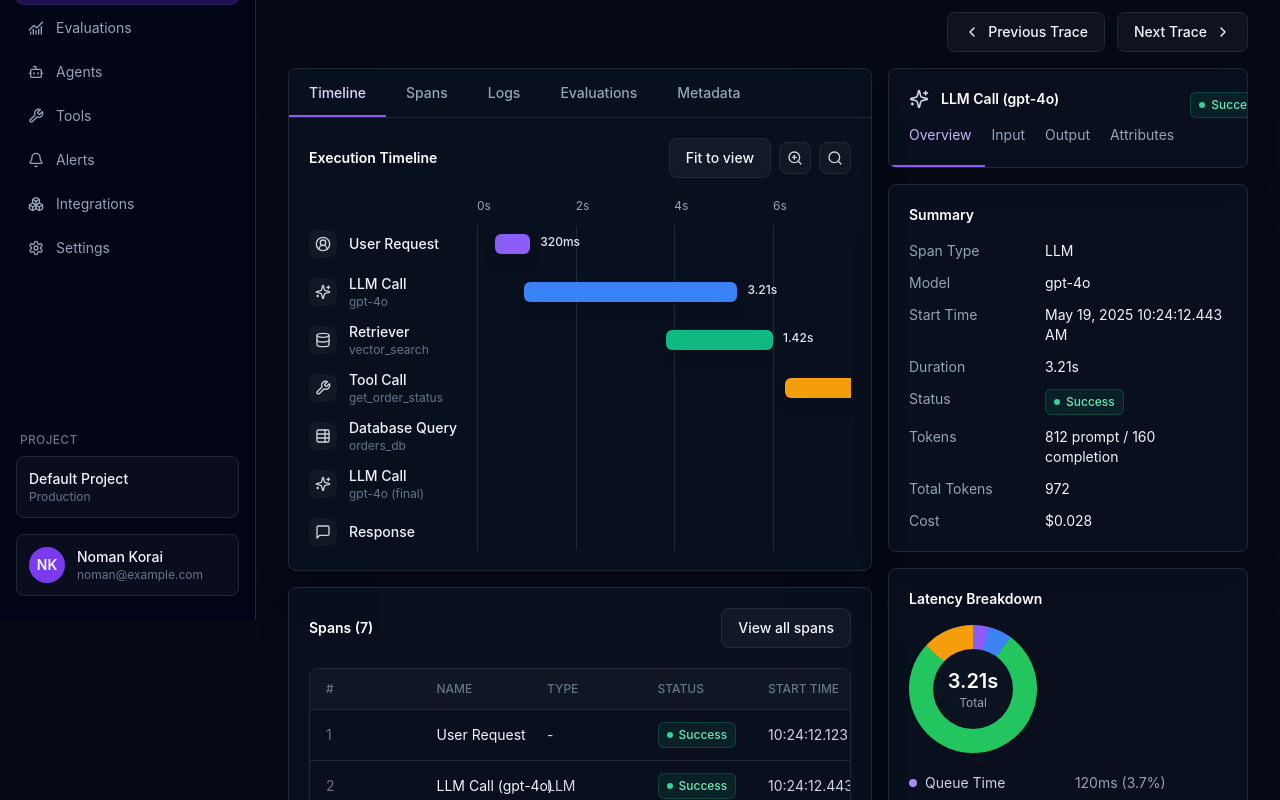
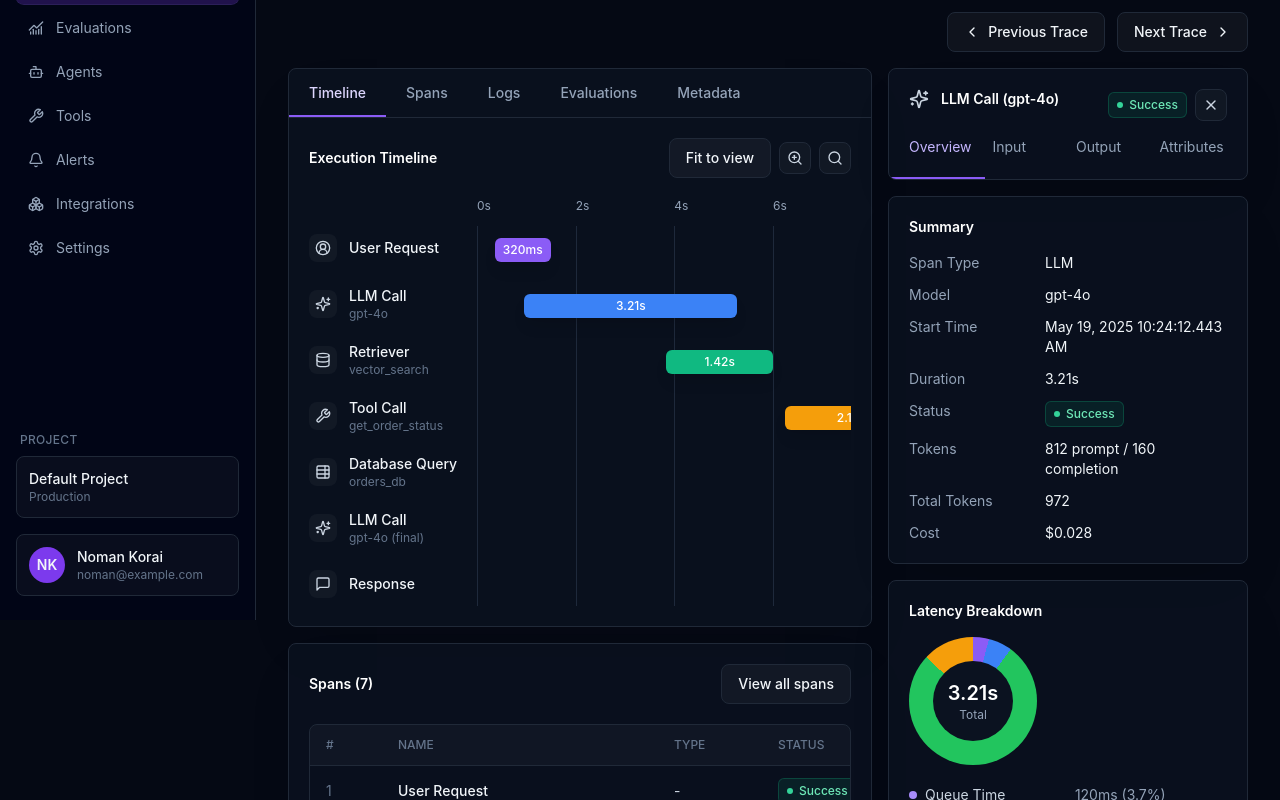
Before and after one commit to ArelGabay/agentops, a React (Vite) app in the folder frontend/: page /traces/1 in a window 1280 px wide. Shown: the part 180-980 px from the top of the page. Built offline with nearby package versions, Linux system fonts and the light colour scheme.

Commit message:
fix(frontend): polish trace details ui

```diff
--- a/frontend/src/components/ui/TimelinePreview.tsx
+++ b/frontend/src/components/ui/TimelinePreview.tsx
@@ -42,7 +42,7 @@ export function TimelinePreview({ items }: TimelinePreviewProps) {
           <div className="relative space-y-3">
             {items.map((item) => {
               const barWidth = Math.min(item.width, 100 - item.left)
-              const labelLeft = Math.min(item.left + barWidth, 91)
+              const endsNearEdge = item.left + barWidth > 92
 
               return (
                 <div className="grid grid-cols-[152px_1fr] items-center gap-4" key={item.label}>
@@ -58,17 +58,16 @@ export function TimelinePreview({ items }: TimelinePreviewProps) {
                     </span>
                   </div>
 
-                  <div className="relative h-9">
+                  <div className="relative h-11">
                     <div
-                      className={['absolute top-2 h-5 rounded-md shadow-lg', toneStyles[item.tone]].join(' ')}
-                      style={{ left: `${item.left}%`, width: `${barWidth}%` }}
-                    />
-                    <span
-                      className="absolute top-2 ml-2 text-xs font-medium text-slate-200"
-                      style={{ left: `calc(${labelLeft}% + 2px)` }}
+                      className={[
+                        'absolute top-3 flex h-6 min-w-14 items-center justify-center rounded-md px-2 text-xs font-medium text-white shadow-lg',
+                        toneStyles[item.tone],
+                      ].join(' ')}
+                      style={endsNearEdge ? { right: 0, width: `${barWidth}%` } : { left: `${item.left}%`, width: `${barWidth}%` }}
                     >
                       {item.duration}
-                    </span>
+                    </div>
                   </div>
                 </div>
               )
--- a/frontend/src/pages/TraceDetailsPage.tsx
+++ b/frontend/src/pages/TraceDetailsPage.tsx
@@ -18,7 +18,6 @@ import { Card } from '../components/ui/Card'
 import { IconButton } from '../components/ui/IconButton'
 import { KeyValueList } from '../components/ui/KeyValueList'
 import { StatusBadge } from '../components/ui/StatusBadge'
-import { TablePreview } from '../components/ui/TablePreview'
 import { Tabs } from '../components/ui/Tabs'
 import { TagList } from '../components/ui/TagList'
 import { TimelinePreview } from '../components/ui/TimelinePreview'
@@ -96,6 +95,8 @@ const spanRows = [
   ['6', 'LLM Call (gpt-4o final)', 'LLM', 'success', '10:24:15.522 AM', '3.76s', '1,529', '$0.049'],
   ['7', 'Response', '-', 'success', '10:24:19.282 AM', '610ms', '-', '-'],
 ]
+
+const spanTableColumns = '56px minmax(260px,1.5fr) 88px 116px 180px 104px 96px 96px'
 
 const summaryItems = [
   { label: 'Span Type', value: 'LLM' },
@@ -243,43 +244,67 @@ export function TraceDetailsPage() {
               <Button variant="secondary">View all spans</Button>
             </div>
 
-            <TablePreview
-              columns={['#', 'Name', 'Type', 'Status', 'Start Time', 'Duration', 'Tokens', 'Cost']}
-              minWidth="900px"
-              rows={spanRows.map(([index, name, type, status, startTime, duration, tokens, cost]) => [
-                <span className="text-slate-500">{index}</span>,
-                <span className="truncate text-slate-100">{name}</span>,
-                <span className="text-slate-300">{type}</span>,
-                <StatusBadge status={status as 'success'} />,
-                <span className="whitespace-nowrap text-slate-300">{startTime}</span>,
-                <span className="whitespace-nowrap text-slate-300">{duration}</span>,
-                <span className="whitespace-nowrap text-slate-300">{tokens}</span>,
-                <span className="whitespace-nowrap text-slate-300">{cost}</span>,
-              ])}
-            />
+            <div className="overflow-x-auto rounded-lg border border-app-border">
+              <div className="min-w-[1120px]">
+                <div
+                  className="grid items-center gap-4 bg-white/[0.03] px-4 py-3 text-xs font-medium uppercase text-slate-500"
+                  style={{ gridTemplateColumns: spanTableColumns }}
+                >
+                  <span>#</span>
+                  <span>Name</span>
+                  <span>Type</span>
+                  <span>Status</span>
+                  <span>Start Time</span>
+                  <span>Duration</span>
+                  <span>Tokens</span>
+                  <span>Cost</span>
+                </div>
+
+                {spanRows.map(([index, name, type, status, startTime, duration, tokens, cost]) => (
+                  <div
+                    className="grid items-center gap-4 border-t border-app-border px-4 py-3 text-sm"
+                    key={index}
+                    style={{ gridTemplateColumns: spanTableColumns }}
+                  >
+                    <span className="text-slate-500">{index}</span>
+                    <span className="truncate font-medium text-slate-100">{name}</span>
+                    <span className="whitespace-nowrap text-slate-300">{type}</span>
+                    <span>
+                      <StatusBadge status={status as 'success'} />
+                    </span>
+                    <span className="whitespace-nowrap text-slate-300">{startTime}</span>
+                    <span className="whitespace-nowrap text-slate-300">{duration}</span>
+                    <span className="whitespace-nowrap text-slate-300">{tokens}</span>
+                    <span className="whitespace-nowrap text-slate-300">{cost}</span>
+                  </div>
+                ))}
+              </div>
+            </div>
           </Card>
         </div>
 
         <aside className="space-y-4">
           <Card className="overflow-hidden">
-            <div className="flex items-start justify-between gap-4 p-5">
-              <div>
+            <div className="p-5">
+              <div className="flex items-start justify-between gap-4">
                 <div className="flex items-center gap-3">
-                  <Sparkles className="h-5 w-5 text-slate-300" />
-                  <h2 className="text-sm font-semibold text-white">LLM Call (gpt-4o)</h2>
+                  <Sparkles className="h-5 w-5 shrink-0 text-slate-300" />
+                  <h2 className="truncate text-sm font-semibold text-white">LLM Call (gpt-4o)</h2>
                 </div>
-                <div className="mt-4 flex gap-5 text-sm text-slate-400">
-                  <span className="text-violet-300">Overview</span>
-                  <span>Input</span>
-                  <span>Output</span>
-                  <span>Attributes</span>
+
+                <div className="flex shrink-0 items-center gap-2">
+                  <StatusBadge status="success" />
+                  <IconButton label="Close span details">
+                    <X className="h-4 w-4" />
+                  </IconButton>
                 </div>
               </div>
-              <div className="flex items-center gap-3">
-                <StatusBadge status="success" />
-                <IconButton label="Close span details">
-                  <X className="h-4 w-4" />
-                </IconButton>
+
+              <div className="mt-4 grid grid-cols-4 gap-4 text-sm text-slate-400">
+                <span className="text-violet-300">Overview</span>
+                <span>Input</span>
+                <span>Output</span>
+                <span>Attributes</span>
               </div>
             </div>
             <div className="h-0.5 w-24 bg-violet-500" />
```
